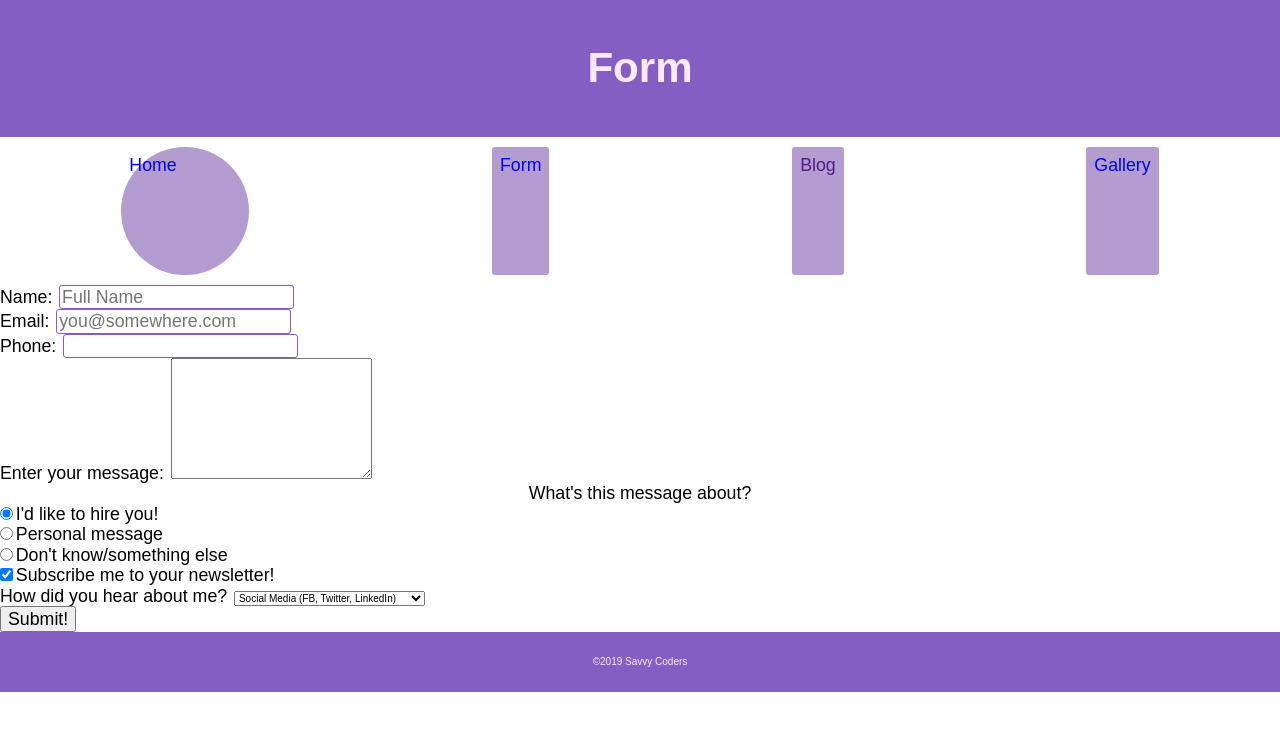
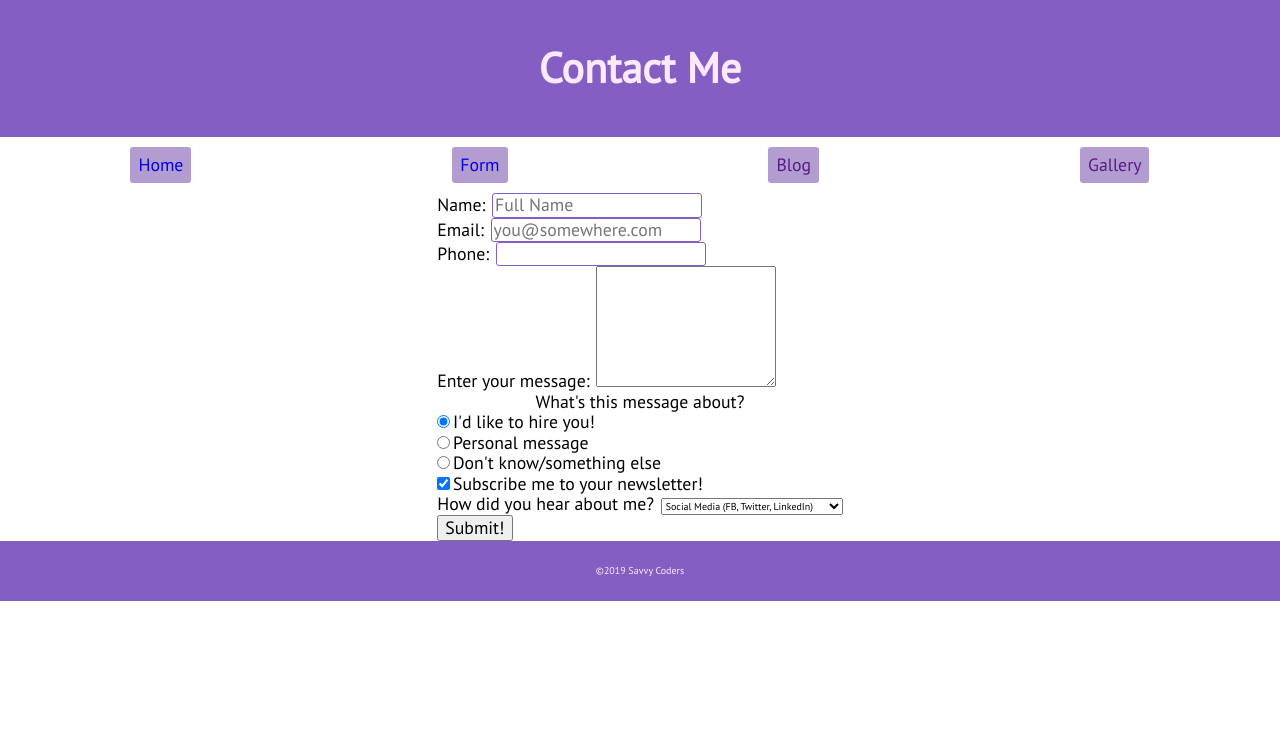
Before and after one commit to oscarg10/spa-oct-2019, a plain HTML site: page form/index.html in a window 1280 px wide. Drawn offline with nearby package versions, Linux system fonts and the light colour scheme.

Commit message:
Resize navigation tools

```diff
--- a/form/index.html
+++ b/form/index.html
@@ -4,34 +4,35 @@
     <meta charset="UTF-8" />
     <meta name="viewport" content="width=device-width, initial-scale=1.0" />
     <meta http-equiv="X-UA-Compatible" content="ie=edge" />
+    <title>Contact Me</title>
+
     <link
       rel="stylesheet"
       href="https://cdnjs.cloudflare.com/ajax/libs/modern-normalize/0.5.0/modern-normalize.min.css"
     />
 
     <link
-      href="https://fonts.googleapis.com/css?family=Poppins&display=swap"
+      href="https://fonts.googleapis.com/css?family=PT+Sans&display=swap"
       rel="stylesheet"
     />
 
     <link rel="stylesheet" href="../styles.css" />
-
-    <title>Form</title>
   </head>
   <body>
     <header>
-      <h1>Form</h1>
+      <h1>Contact Me</h1>
     </header>
 
     <nav>
       <ul class="flex justify-space-around">
-        <li class="button button--circle"><a href="../">Home</a></li>
+        <li class="button"><a href="../">Home</a></li>
         <li class="button"><a href="#">Form</a></li>
         <li class="button"><a href="">Blog</a></li>
-        <li class="button"><a href="../gallery/">Gallery</a></li>
+        <li class="button"><a href="">Gallery</a></li>
       </ul>
     </nav>
-    <main>
+
+    <main class="flex justify-center">
       <!--
   The action attribute defines where on the server the form data should be sent
   The method attribute specifies the HTTP method (GET or POST)
@@ -79,7 +80,7 @@
         </div>
         <input
           type="checkbox"
-          name="option"
+          name="optin"
           value="trusting"
           id="news"
           checked
@@ -108,6 +109,7 @@
         <button>Submit!</button>
       </form>
     </main>
+
     <footer>
       &copy;2019 Savvy Coders
     </footer>
```
